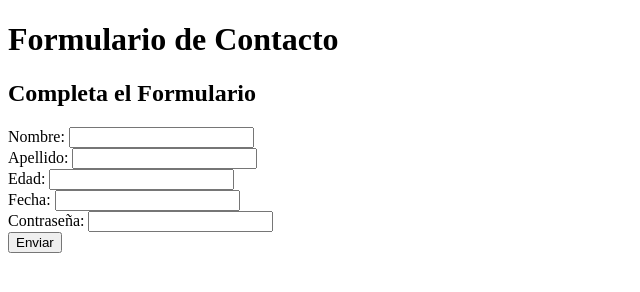
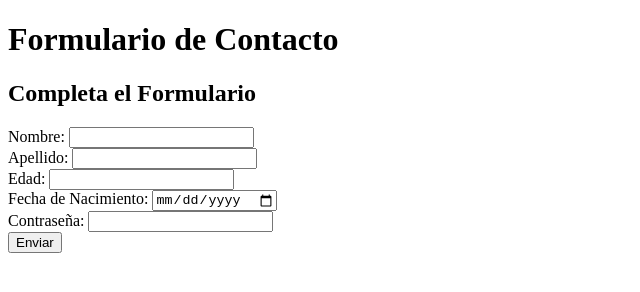
Before and after one commit to Leoff13/Clase-3-HTML, a plain HTML site: page Contacto.html in a window 1280 px wide. Shown: the whole page, without its empty margins (0-640 px from the left). Drawn offline with Linux system fonts and the light colour scheme.

Commit message:
Update Contacto.html

```diff
--- a/Contacto.html
+++ b/Contacto.html
@@ -46,8 +46,8 @@
 
 
        <div>
-        <label for="Fecha de Nacimiento">Fecha: </label>
-        <input type="number" name="Fecha de Nacimiento">
+        <label for="Fecha de Nacimiento">Fecha de Nacimiento: </label>
+        <input type="date" name="Fecha de Nacimiento">
 
 
    </div>
```
